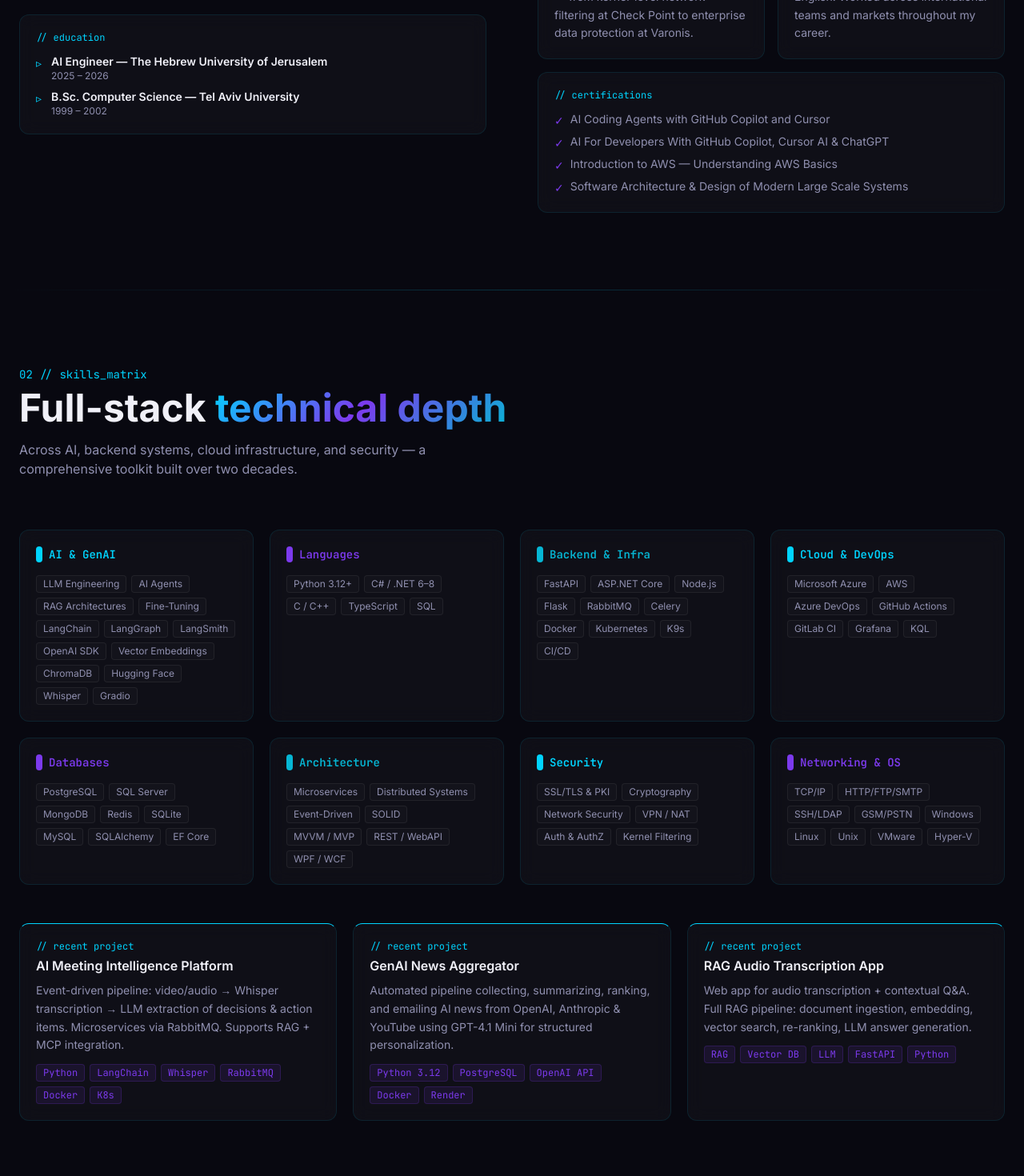
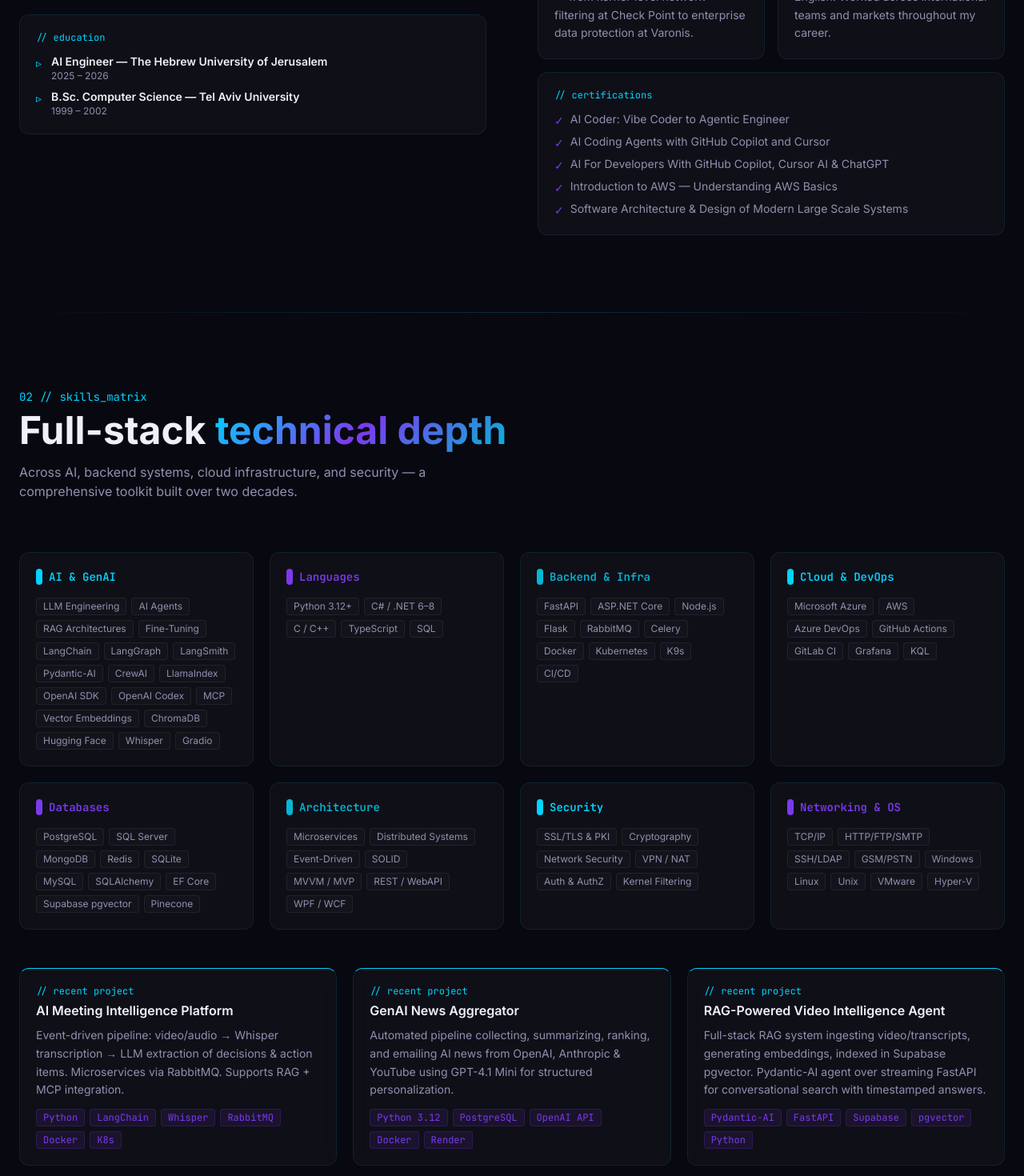
Before and after one commit to gek007/professional-site, a Next.js app: page / in a window 1280 px wide. Shown: the part 1460-2930 px from the top of the page at 80% size. Built offline with nearby package versions, Linux system fonts and the light colour scheme.

Commit message:
feat: sync site content with latest Profile.pdf - add new certification, RAG Video Intelligence Agent project, Pydantic-AI/CrewAI/LlamaIndex/MCP/Codex skills, fix GitHub link
Made-with: Cursor

```diff
--- a/app/api/chat/route.ts
+++ b/app/api/chat/route.ts
@@ -13,8 +13,9 @@ Freelance Senior Software Engineer focused on Python GenAI & AI Agent Architectu
 - Designing and deploying multiple AI-powered apps end-to-end: architecture, data pipelines, Docker, Kubernetes, and production delivery.
 - Built AI Meeting Intelligence Platform: event-driven pipeline (video/audio → Whisper → LLM extraction) orchestrated via RabbitMQ with RAG + MCP integration.
 - Built GenAI news aggregator pipeline using GPT-4.1 Mini for structured summarization; deployed on Render with PostgreSQL.
-- Built RAG audio transcription web app with document ingestion, vector search, re-ranking, and LLM answer generation.
-- Stack: Python, LangChain, LangGraph, Gradio, async/multithreading, Docker, K8s, Frontier & Open-Source LLMs.
+- Built RAG-Powered Video Intelligence Agent: full-stack RAG system ingesting video/transcripts, generating embeddings, indexed in Supabase pgvector. Pydantic-AI agent over streaming FastAPI backend for conversational search with timestamped answers across entire video libraries.
+- Built RAG audio web knowledge assistant with document ingestion, vector search, re-ranking, LLM answer generation, and event-triggered notifications.
+- Stack: Python, LangChain, LangGraph, Pydantic-AI, Gradio, async/multithreading, Docker, K8s, Frontier & Open-Source LLMs.
 
 ## Career History
 **Varonis** — Senior Backend Software Developer | Distributed Data Protection (Sep 2014 – Jul 2025, 10 yrs 11 mos, Herzliya, Israel)
@@ -52,13 +53,14 @@ Freelance Senior Software Engineer focused on Python GenAI & AI Agent Architectu
 - B.Sc. Computer Science — Kyiv Engineering Technical Institute (1990–1992)
 
 ## Certifications
+- AI Coder: Vibe Coder to Agentic Engineer
 - AI Coding Agents with GitHub Copilot and Cursor
 - AI For Developers With GitHub Copilot, Cursor AI & ChatGPT
 - Introduction to AWS — Understanding AWS Basics
 - Software Architecture & Design of Modern Large Scale Systems
 
 ## Core Skills
-- **AI/GenAI**: LangChain, LangGraph, RAG, AI Agents, LLM APIs (OpenAI, Anthropic, Gemini, Groq), MCP, Whisper, Gradio, Hugging Face, Ollama
+- **AI/GenAI**: LangChain, LangGraph, Pydantic-AI, CrewAI, LlamaIndex, RAG, AI Agents, LLM APIs (OpenAI, Anthropic, Gemini, Groq), MCP, OpenAI Codex, Whisper, Gradio, Hugging Face, Ollama
 - **Languages**: Python (primary), C# .NET, C/C++, TypeScript/JavaScript
 - **Backend**: FastAPI, ASP.NET Core, WCF, REST APIs, WebSockets, RabbitMQ
 - **Cloud & DevOps**: Docker, Kubernetes, Azure, AWS, CI/CD, GitHub Actions
--- a/components/About.tsx
+++ b/components/About.tsx
@@ -126,6 +126,7 @@ export default function About() {
               <p className="font-mono text-xs text-[#00d4ff] mb-3">// certifications</p>
               <ul className="space-y-1.5">
                 {[
+                  "AI Coder: Vibe Coder to Agentic Engineer",
                   "AI Coding Agents with GitHub Copilot and Cursor",
                   "AI For Developers With GitHub Copilot, Cursor AI & ChatGPT",
                   "Introduction to AWS — Understanding AWS Basics",
--- a/components/Career.tsx
+++ b/components/Career.tsx
@@ -16,8 +16,9 @@ const jobs = [
       "Designing and deploying multiple AI-powered apps end-to-end: architecture, data pipelines, Docker, Kubernetes, and production delivery.",
       "Built AI Meeting Intelligence Platform: event-driven pipeline (video/audio → Whisper → LLM extraction) orchestrated via RabbitMQ with RAG + MCP integration.",
       "Built GenAI news aggregator pipeline using GPT-4.1 Mini for structured summarization; deployed on Render with PostgreSQL.",
-      "Built RAG audio transcription web app with document ingestion, vector search, re-ranking, and LLM answer generation.",
-      "Stack: Python, LangChain, LangGraph, Gradio, async/multithreading, Docker, K8s, Frontier & Open-Source LLMs.",
+      "Built RAG-Powered Video Intelligence Agent: full-stack RAG system ingesting video/transcripts, generating embeddings, and indexing in Supabase pgvector. Pydantic-AI agent over streaming FastAPI backend for conversational search with timestamped answers.",
+      "Built RAG audio web knowledge assistant with document ingestion, vector search, re-ranking, LLM answer generation, and event-triggered notifications.",
+      "Stack: Python, LangChain, LangGraph, Pydantic-AI, Gradio, async/multithreading, Docker, K8s, Frontier & Open-Source LLMs.",
     ],
   },
   {
--- a/components/Hero.tsx
+++ b/components/Hero.tsx
@@ -124,7 +124,7 @@ export default function Hero() {
               <Mail size={20} />
             </a>
             <a
-              href="https://github.com"
+              href="https://github.com/gek007"
               target="_blank"
               rel="noopener noreferrer"
               className="text-[#9090b0] hover:text-[#00d4ff] transition-colors"
--- a/components/Portfolio.tsx
+++ b/components/Portfolio.tsx
@@ -22,13 +22,22 @@ const placeholders = [
     color: "#7c3aed",
   },
   {
-    title: "RAG Q&A Transcription App",
+    title: "RAG-Powered Video Intelligence Agent",
     category: "AI / RAG",
     status: "Complete",
     description:
-      "Web app: audio → transcription → contextual Q&A. Full RAG pipeline with vector search, re-ranking, event-triggered notifications.",
+      "Full-stack RAG system: ingests video/transcripts, chunks content, generates embeddings in Supabase pgvector. Pydantic-AI agent over streaming FastAPI for conversational search with timestamped answers.",
+    tags: ["Pydantic-AI", "FastAPI", "Supabase", "pgvector", "Python"],
+    color: "#06b6d4",
+  },
+  {
+    title: "RAG Audio Knowledge Assistant",
+    category: "AI / RAG",
+    status: "Complete",
+    description:
+      "Web app: audio → transcription → contextual Q&A. Full RAG pipeline with document ingestion, embedding, vector search, re-ranking, and event-triggered notifications.",
     tags: ["RAG", "FastAPI", "ChromaDB", "LLM"],
-    color: "#06b6d4",
+    color: "#00d4ff",
   },
   {
     title: "Enterprise Patch Management",
@@ -49,12 +58,12 @@ const placeholders = [
     color: "#7c3aed",
   },
   {
-    title: "Coming Soon",
+    title: "More Projects",
     category: "Future",
-    status: "Locked",
+    status: "Coming Soon",
     description:
       "New AI agent projects and open-source tools are on the way. Watch this space.",
-    tags: ["???"],
+    tags: ["AI Agents", "Open Source"],
     color: "#9090b0",
     locked: true,
   },
--- a/components/Skills.tsx
+++ b/components/Skills.tsx
@@ -12,7 +12,12 @@ const skillCategories = [
       "LangChain",
       "LangGraph",
       "LangSmith",
+      "Pydantic-AI",
+      "CrewAI",
+      "LlamaIndex",
       "OpenAI SDK",
+      "OpenAI Codex",
+      "MCP",
       "Vector Embeddings",
       "ChromaDB",
       "Hugging Face",
@@ -72,6 +77,8 @@ const skillCategories = [
       "MySQL",
       "SQLAlchemy",
       "EF Core",
+      "Supabase pgvector",
+      "Pinecone",
     ],
   },
   {
@@ -181,9 +188,9 @@ export default function Skills() {
               tags: ["Python 3.12", "PostgreSQL", "OpenAI API", "Docker", "Render"],
             },
             {
-              name: "RAG Audio Transcription App",
-              desc: "Web app for audio transcription + contextual Q&A. Full RAG pipeline: document ingestion, embedding, vector search, re-ranking, LLM answer generation.",
-              tags: ["RAG", "Vector DB", "LLM", "FastAPI", "Python"],
+              name: "RAG-Powered Video Intelligence Agent",
+              desc: "Full-stack RAG system ingesting video/transcripts, generating embeddings, indexed in Supabase pgvector. Pydantic-AI agent over streaming FastAPI for conversational search with timestamped answers.",
+              tags: ["Pydantic-AI", "FastAPI", "Supabase", "pgvector", "Python"],
             },
           ].map((proj) => (
             <div
```
Also changed, not shown: 1 other file (tests, documents, lock files or other folders).
